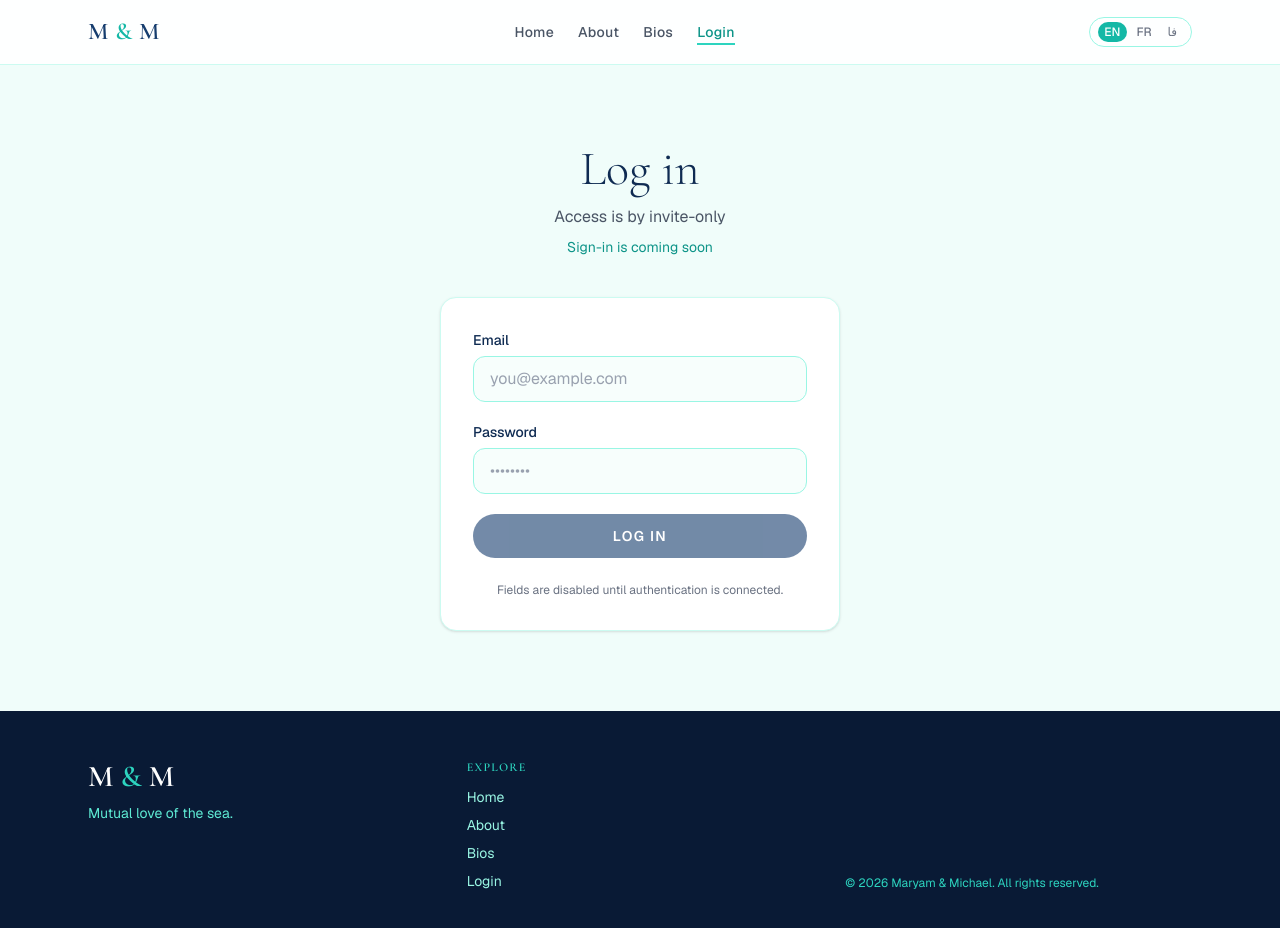
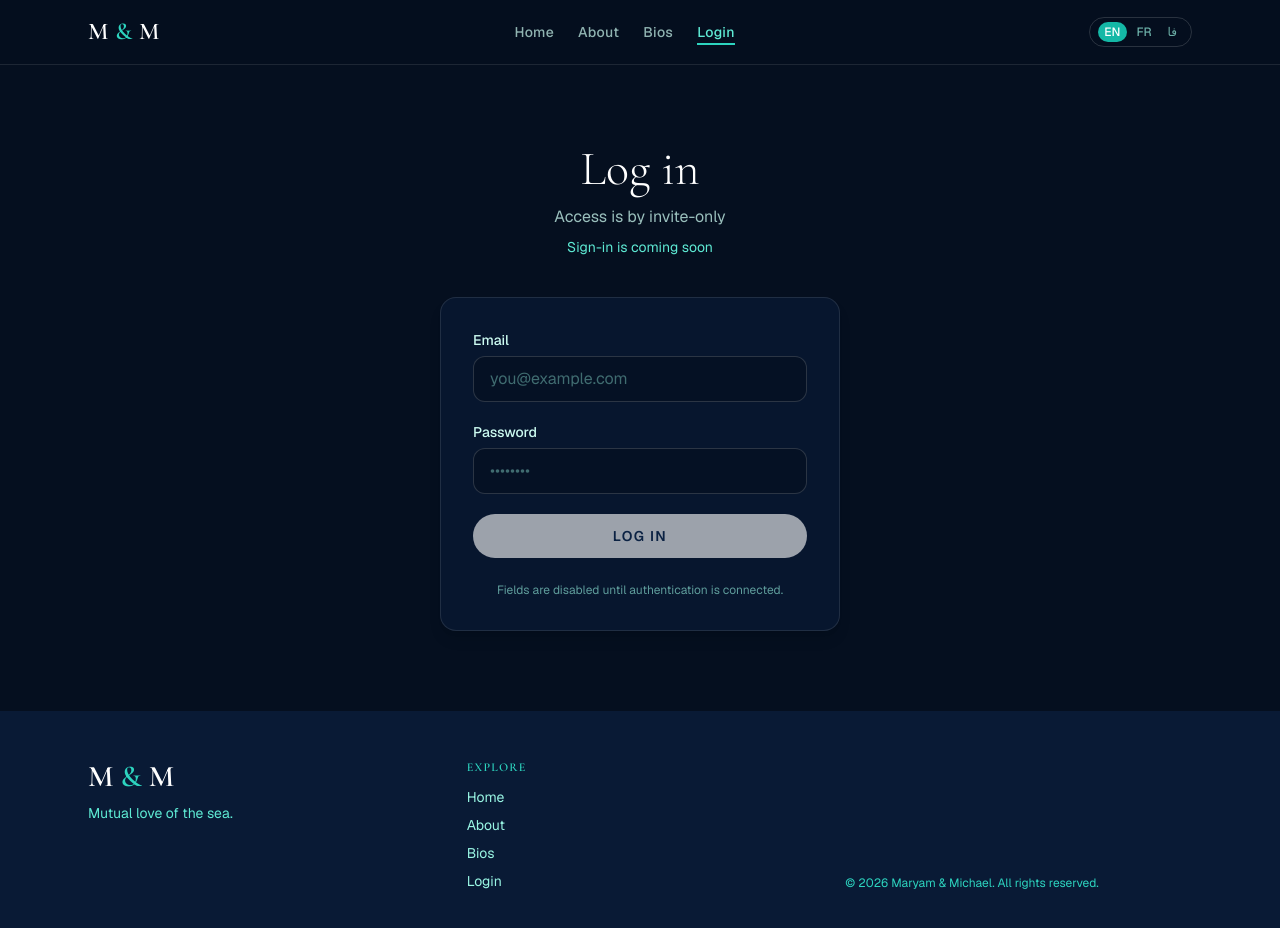
Before and after one commit to aquacode/m-m-site, a Next.js app: page /en/login in a window 1280 px wide. Shown: the top 928 px of the page. Built offline with nearby package versions, Linux system fonts and the light colour scheme.

Commit message:
Unify public pages with dark landing palette
Restyle body, nav, About, Bios, and Login to lapis/sea dark tones so navigation no longer drops into a pale theme.

```diff
--- a/src/app/[locale]/about/page.tsx
+++ b/src/app/[locale]/about/page.tsx
@@ -20,12 +20,13 @@ export default async function AboutPage({ params }: Props) {
   const t = await getTranslations({ locale, namespace: "about" });
 
   return (
+    <div className="bg-lapis-950 text-sea-100">
       <div className="max-w-3xl mx-auto px-4 sm:px-6 py-20">
-      <h1 className="font-heading text-5xl font-light text-lapis-800 mb-6">
+        <h1 className="font-heading text-5xl font-light text-white mb-6">
           {t("title")}
         </h1>
 
-      <div className="relative w-full aspect-[4/3] rounded-2xl overflow-hidden mb-10 bg-sand-100">
+        <div className="relative w-full aspect-[4/3] rounded-2xl overflow-hidden mb-10 bg-lapis-900 ring-1 ring-white/10">
           <Image
             src="/images/about.jpg"
             alt={t("imageAlt")}
@@ -36,20 +37,24 @@ export default async function AboutPage({ params }: Props) {
           />
         </div>
 
-      <p className="text-lg text-gray-700 leading-relaxed">{t("intro")}</p>
+        <p className="text-lg text-sea-100/85 leading-relaxed">{t("intro")}</p>
 
         <div className="mt-12 space-y-8">
           {SECTION_KEYS.map((key) => (
-          <section key={key}>
-            <h2 className="font-heading text-2xl text-lapis-700 mb-3">
+            <section
+              key={key}
+              className="rounded-2xl border border-white/10 bg-lapis-900/50 p-6"
+            >
+              <h2 className="font-heading text-2xl text-sea-200 mb-3">
                 {t(`sections.${key}.title`)}
               </h2>
-            <p className="text-gray-700 leading-relaxed whitespace-pre-line">
+              <p className="text-sea-100/80 leading-relaxed whitespace-pre-line">
                 {t(`sections.${key}.body`)}
               </p>
             </section>
           ))}
         </div>
       </div>
+    </div>
   );
 }
--- a/src/app/[locale]/bios/maryam/page.tsx
+++ b/src/app/[locale]/bios/maryam/page.tsx
@@ -21,15 +21,16 @@ export default async function MaryamBioPage({ params }: Props) {
   const placeholderNote = t("placeholderNote");
 
   return (
+    <div className="bg-lapis-950 text-sea-100">
       <div className="max-w-3xl mx-auto px-4 sm:px-6 py-20">
         <Link
           href="/bios"
-        className="text-sm text-sea-600 hover:text-lapis-700 font-medium mb-8 inline-block"
+          className="text-sm text-sea-300 hover:text-sea-200 font-medium mb-8 inline-block"
         >
           ← {t("backToBios")}
         </Link>
 
-      <div className="relative w-full aspect-[4/5] max-h-[28rem] rounded-2xl overflow-hidden mb-10 bg-sand-100">
+        <div className="relative w-full aspect-[4/5] max-h-[28rem] rounded-2xl overflow-hidden mb-10 bg-lapis-900 ring-1 ring-white/10">
           <Image
             src="/images/maryam.png"
             alt={t("maryam.photoAlt")}
@@ -40,25 +41,26 @@ export default async function MaryamBioPage({ params }: Props) {
           />
         </div>
 
-      <h1 className="font-heading text-5xl font-light text-lapis-800 mb-2">
+        <h1 className="font-heading text-5xl font-light text-white mb-2">
           {t("maryam.name")}
         </h1>
         {editableHint ? (
-        <p className="text-sea-600 text-sm uppercase tracking-widest mb-8">
+          <p className="text-sea-300 text-sm uppercase tracking-widest mb-8">
             {editableHint}
           </p>
         ) : (
           <div className="mb-8" />
         )}
 
-      <div className="prose prose-lg max-w-none text-gray-700 space-y-4">
+        <div className="prose prose-lg prose-invert max-w-none text-sea-100/85 space-y-4">
           <p className="whitespace-pre-line">{t("maryam.body")}</p>
           {placeholderNote ? (
-          <p className="text-sea-500 italic text-base border-l-2 border-sea-200 pl-4">
+            <p className="text-sea-300/80 italic text-base border-l-2 border-sea-500/40 pl-4">
               {placeholderNote}
             </p>
           ) : null}
         </div>
       </div>
+    </div>
   );
 }
--- a/src/app/[locale]/bios/michael/page.tsx
+++ b/src/app/[locale]/bios/michael/page.tsx
@@ -21,15 +21,16 @@ export default async function MichaelBioPage({ params }: Props) {
   const placeholderNote = t("placeholderNote");
 
   return (
+    <div className="bg-lapis-950 text-sea-100">
       <div className="max-w-3xl mx-auto px-4 sm:px-6 py-20">
         <Link
           href="/bios"
-        className="text-sm text-sea-600 hover:text-lapis-700 font-medium mb-8 inline-block"
+          className="text-sm text-sea-300 hover:text-sea-200 font-medium mb-8 inline-block"
         >
           ← {t("backToBios")}
         </Link>
 
-      <div className="relative w-full aspect-[4/5] max-h-[28rem] rounded-2xl overflow-hidden mb-10 bg-sand-100">
+        <div className="relative w-full aspect-[4/5] max-h-[28rem] rounded-2xl overflow-hidden mb-10 bg-lapis-900 ring-1 ring-white/10">
           <Image
             src="/images/michael.jpg"
             alt={t("michael.photoAlt")}
@@ -40,25 +41,26 @@ export default async function MichaelBioPage({ params }: Props) {
           />
         </div>
 
-      <h1 className="font-heading text-5xl font-light text-lapis-800 mb-2">
+        <h1 className="font-heading text-5xl font-light text-white mb-2">
           {t("michael.name")}
         </h1>
         {editableHint ? (
-        <p className="text-sea-600 text-sm uppercase tracking-widest mb-8">
+          <p className="text-sea-300 text-sm uppercase tracking-widest mb-8">
             {editableHint}
           </p>
         ) : (
           <div className="mb-8" />
         )}
 
-      <div className="prose prose-lg max-w-none text-gray-700 space-y-4">
+        <div className="prose prose-lg prose-invert max-w-none text-sea-100/85 space-y-4">
           <p className="whitespace-pre-line">{t("michael.body")}</p>
           {placeholderNote ? (
-          <p className="text-sea-500 italic text-base border-l-2 border-sea-200 pl-4">
+            <p className="text-sea-300/80 italic text-base border-l-2 border-sea-500/40 pl-4">
               {placeholderNote}
             </p>
           ) : null}
         </div>
       </div>
+    </div>
   );
 }
--- a/src/app/[locale]/bios/page.tsx
+++ b/src/app/[locale]/bios/page.tsx
@@ -24,30 +24,31 @@ export default async function BiosIndexPage({ params }: Props) {
       name: t("maryam.name"),
       blurb: t("maryam.blurb"),
       image: "/images/maryam.png" as string | null,
-      accent: "from-sea-200 to-lapis-200",
+      accent: "from-sea-800 to-lapis-800",
     },
     {
       slug: "michael" as const,
       name: t("michael.name"),
       blurb: t("michael.blurb"),
       image: "/images/michael.jpg",
-      accent: "from-lapis-200 to-sand-200",
+      accent: "from-lapis-800 to-sea-900",
     },
   ];
 
   return (
+    <div className="bg-lapis-950 text-sea-100">
       <div className="max-w-4xl mx-auto px-4 sm:px-6 py-20">
-      <h1 className="font-heading text-5xl font-light text-lapis-800 mb-4">
+        <h1 className="font-heading text-5xl font-light text-white mb-4">
           {t("title")}
         </h1>
-      <p className="text-lg text-gray-600 mb-12 max-w-2xl">{t("intro")}</p>
+        <p className="text-lg text-sea-100/75 mb-12 max-w-2xl">{t("intro")}</p>
 
         <div className="grid grid-cols-1 sm:grid-cols-2 gap-8">
           {people.map(({ slug, name, blurb, accent, image }) => (
             <Link
               key={slug}
               href={`/bios/${slug}`}
-            className="group rounded-2xl overflow-hidden bg-white shadow-sm hover:shadow-md transition-shadow border border-sea-100"
+              className="group rounded-2xl overflow-hidden bg-lapis-900/60 shadow-lg hover:shadow-xl transition-shadow border border-white/10"
             >
               <div className="relative h-56 overflow-hidden">
                 {image ? (
@@ -65,13 +66,13 @@ export default async function BiosIndexPage({ params }: Props) {
                 )}
               </div>
               <div className="p-6">
-              <h2 className="font-heading text-2xl text-lapis-800 font-semibold mb-2">
+                <h2 className="font-heading text-2xl text-white font-semibold mb-2">
                   {name}
                 </h2>
-              <p className="text-gray-600 text-sm leading-relaxed mb-3">
+                <p className="text-sea-100/70 text-sm leading-relaxed mb-3">
                   {blurb}
                 </p>
-              <span className="text-sm text-sea-600 font-medium group-hover:text-lapis-700">
+                <span className="text-sm text-sea-300 font-medium group-hover:text-sea-200">
                   {t("readBio")} →
                 </span>
               </div>
@@ -79,5 +80,6 @@ export default async function BiosIndexPage({ params }: Props) {
           ))}
         </div>
       </div>
+    </div>
   );
 }
--- a/src/app/[locale]/login/page.tsx
+++ b/src/app/[locale]/login/page.tsx
@@ -15,16 +15,16 @@ export default async function LoginPage({ params, searchParams }: Props) {
   const t = await getTranslations({ locale, namespace: "login" });
 
   return (
+    <div className="bg-lapis-950 text-sea-100">
       <div className="max-w-md mx-auto px-4 sm:px-6 py-20">
-      <h1 className="font-heading text-4xl sm:text-5xl font-light text-lapis-800 mb-3 text-center">
+        <h1 className="font-heading text-4xl sm:text-5xl font-light text-white mb-3 text-center">
           {t("title")}
         </h1>
-      <p className="text-center text-gray-600 mb-2">{t("inviteOnly")}</p>
-      <p className="text-center text-sm text-sea-600 mb-10">{t("comingSoon")}</p>
+        <p className="text-center text-sea-100/75 mb-2">{t("inviteOnly")}</p>
+        <p className="text-center text-sm text-sea-300 mb-10">{t("comingSoon")}</p>
 
-      {/* Placeholder form — Auth.js not wired yet; UI only */}
         <form
-        className="bg-white rounded-2xl shadow-sm border border-sea-100 p-6 sm:p-8 space-y-5"
+          className="bg-lapis-900/70 rounded-2xl shadow-lg border border-white/10 p-6 sm:p-8 space-y-5"
           action="#"
           method="post"
         >
@@ -35,7 +35,7 @@ export default async function LoginPage({ params, searchParams }: Props) {
           <div>
             <label
               htmlFor="email"
-            className="block text-sm font-medium text-lapis-800 mb-1.5"
+              className="block text-sm font-medium text-sea-100 mb-1.5"
             >
               {t("email")}
             </label>
@@ -45,7 +45,7 @@ export default async function LoginPage({ params, searchParams }: Props) {
               type="email"
               autoComplete="email"
               placeholder={t("emailPlaceholder")}
-            className="w-full rounded-xl border border-sea-200 bg-sea-50/50 px-4 py-2.5 text-gray-800 placeholder:text-gray-400 focus:outline-none focus:ring-2 focus:ring-sea-400 focus:border-transparent"
+              className="w-full rounded-xl border border-white/15 bg-lapis-950/60 px-4 py-2.5 text-sea-50 placeholder:text-sea-200/40 focus:outline-none focus:ring-2 focus:ring-sea-400 focus:border-transparent"
               disabled
             />
           </div>
@@ -53,7 +53,7 @@ export default async function LoginPage({ params, searchParams }: Props) {
           <div>
             <label
               htmlFor="password"
-            className="block text-sm font-medium text-lapis-800 mb-1.5"
+              className="block text-sm font-medium text-sea-100 mb-1.5"
             >
               {t("password")}
             </label>
@@ -63,7 +63,7 @@ export default async function LoginPage({ params, searchParams }: Props) {
               type="password"
               autoComplete="current-password"
               placeholder={t("passwordPlaceholder")}
-            className="w-full rounded-xl border border-sea-200 bg-sea-50/50 px-4 py-2.5 text-gray-800 placeholder:text-gray-400 focus:outline-none focus:ring-2 focus:ring-sea-400 focus:border-transparent"
+              className="w-full rounded-xl border border-white/15 bg-lapis-950/60 px-4 py-2.5 text-sea-50 placeholder:text-sea-200/40 focus:outline-none focus:ring-2 focus:ring-sea-400 focus:border-transparent"
               disabled
             />
           </div>
@@ -71,13 +71,14 @@ export default async function LoginPage({ params, searchParams }: Props) {
           <button
             type="button"
             disabled
-          className="w-full rounded-full bg-lapis-700 text-white text-sm font-semibold tracking-widest uppercase px-6 py-3 opacity-60 cursor-not-allowed"
+            className="w-full rounded-full bg-white text-lapis-800 text-sm font-semibold tracking-widest uppercase px-6 py-3 opacity-60 cursor-not-allowed"
           >
             {t("submit")}
           </button>
 
-        <p className="text-xs text-center text-gray-500 pt-1">{t("note")}</p>
+          <p className="text-xs text-center text-sea-200/60 pt-1">{t("note")}</p>
         </form>
+      </div>
     </div>
   );
 }
--- a/src/app/globals.css
+++ b/src/app/globals.css
@@ -53,8 +53,8 @@ html {
 
 body {
   font-family: var(--font-body);
-  background-color: var(--color-sea-50);
-  color: #1a1a2e;
+  background-color: var(--color-lapis-950);
+  color: #e2e8f0;
 }
 
 /* Farsi locale uses Vazirmatn throughout */
--- a/src/components/layout/Nav.tsx
+++ b/src/components/layout/Nav.tsx
@@ -21,8 +21,6 @@ const LOCALE_LABELS: Record<string, string> = {
   fa: "فا",
 };
 
-// Strip the locale prefix from a Next.js pathname.
-// e.g. "/fr/gallery" → "/gallery",  "/en" → "/"
 const LOCALE_PREFIX_RE = new RegExp(
   `^/(${routing.locales.join("|")})(?=/|$)`
 );
@@ -32,23 +30,20 @@ function stripLocale(fullPath: string): string {
 
 export default function Nav({ locale }: { locale: string }) {
   const t = useTranslations("nav");
-  // usePathname from next/navigation returns the full path including locale prefix
   const fullPathname = usePathname();
   const pathname = stripLocale(fullPathname);
   const [menuOpen, setMenuOpen] = useState(false);
 
   return (
-    <header className="sticky top-0 z-50 bg-white/90 backdrop-blur border-b border-sea-100">
+    <header className="sticky top-0 z-50 bg-lapis-950/90 backdrop-blur border-b border-white/10">
       <nav className="max-w-6xl mx-auto px-4 sm:px-6 flex items-center justify-between h-16">
-        {/* Logo */}
         <Link
           href="/"
-          className="font-heading text-2xl font-semibold text-lapis-700 tracking-wide hover:text-sea-600 transition-colors"
+          className="font-heading text-2xl font-semibold text-white tracking-wide hover:text-sea-300 transition-colors"
         >
-          M <span className="text-sea-500">&</span> M
+          M <span className="text-sea-400">&</span> M
         </Link>
 
-        {/* Desktop nav links */}
         <ul className="hidden md:flex items-center gap-6">
           {NAV_LINKS.map(({ key, href }) => {
             const isActive =
@@ -59,8 +54,8 @@ export default function Nav({ locale }: { locale: string }) {
                   href={href}
                   className={`text-sm font-medium tracking-wide transition-colors ${
                     isActive
-                      ? "text-sea-600 border-b-2 border-sea-400 pb-0.5"
-                      : "text-gray-600 hover:text-lapis-700"
+                      ? "text-sea-300 border-b-2 border-sea-400 pb-0.5"
+                      : "text-sea-100/70 hover:text-white"
                   }`}
                 >
                   {t(key)}
@@ -70,10 +65,8 @@ export default function Nav({ locale }: { locale: string }) {
           })}
         </ul>
 
-        {/* Locale switcher + mobile toggle */}
         <div className="flex items-center gap-3">
-          {/* Locale switcher: build explicit /{locale}{path} URLs */}
-          <div className="flex items-center gap-1 rounded-full border border-sea-200 px-2 py-1">
+          <div className="flex items-center gap-1 rounded-full border border-white/15 px-2 py-1">
             {routing.locales.map((loc) => {
               const isActive = loc === locale;
               const localeHref = `/${loc}${pathname === "/" ? "" : pathname}`;
@@ -88,7 +81,7 @@ export default function Nav({ locale }: { locale: string }) {
                 <NextLink
                   key={loc}
                   href={localeHref}
-                  className="text-xs px-1.5 py-0.5 rounded-full font-medium text-gray-500 hover:text-lapis-700 transition-colors"
+                  className="text-xs px-1.5 py-0.5 rounded-full font-medium text-sea-200/70 hover:text-white transition-colors"
                   aria-label={`Switch to ${loc}`}
                 >
                   {LOCALE_LABELS[loc]}
@@ -97,9 +90,8 @@ export default function Nav({ locale }: { locale: string }) {
             })}
           </div>
 
-          {/* Mobile hamburger */}
           <button
-            className="md:hidden p-1 text-gray-600 hover:text-lapis-700"
+            className="md:hidden p-1 text-sea-100 hover:text-white"
             onClick={() => setMenuOpen((v) => !v)}
             aria-label="Toggle menu"
           >
@@ -110,15 +102,14 @@ export default function Nav({ locale }: { locale: string }) {
         </div>
       </nav>
 
-      {/* Mobile menu */}
       {menuOpen && (
-        <div className="md:hidden border-t border-sea-100 bg-white">
+        <div className="md:hidden border-t border-white/10 bg-lapis-950">
           <ul className="flex flex-col px-4 py-3 gap-3">
             {NAV_LINKS.map(({ key, href }) => (
               <li key={key}>
                 <Link
                   href={href}
-                  className="block text-sm font-medium text-gray-700 hover:text-sea-600 py-1"
+                  className="block text-sm font-medium text-sea-100 hover:text-sea-300 py-1"
                   onClick={() => setMenuOpen(false)}
                 >
                   {t(key)}
```
Lines whose indentation alone changed are shown as unchanged.
